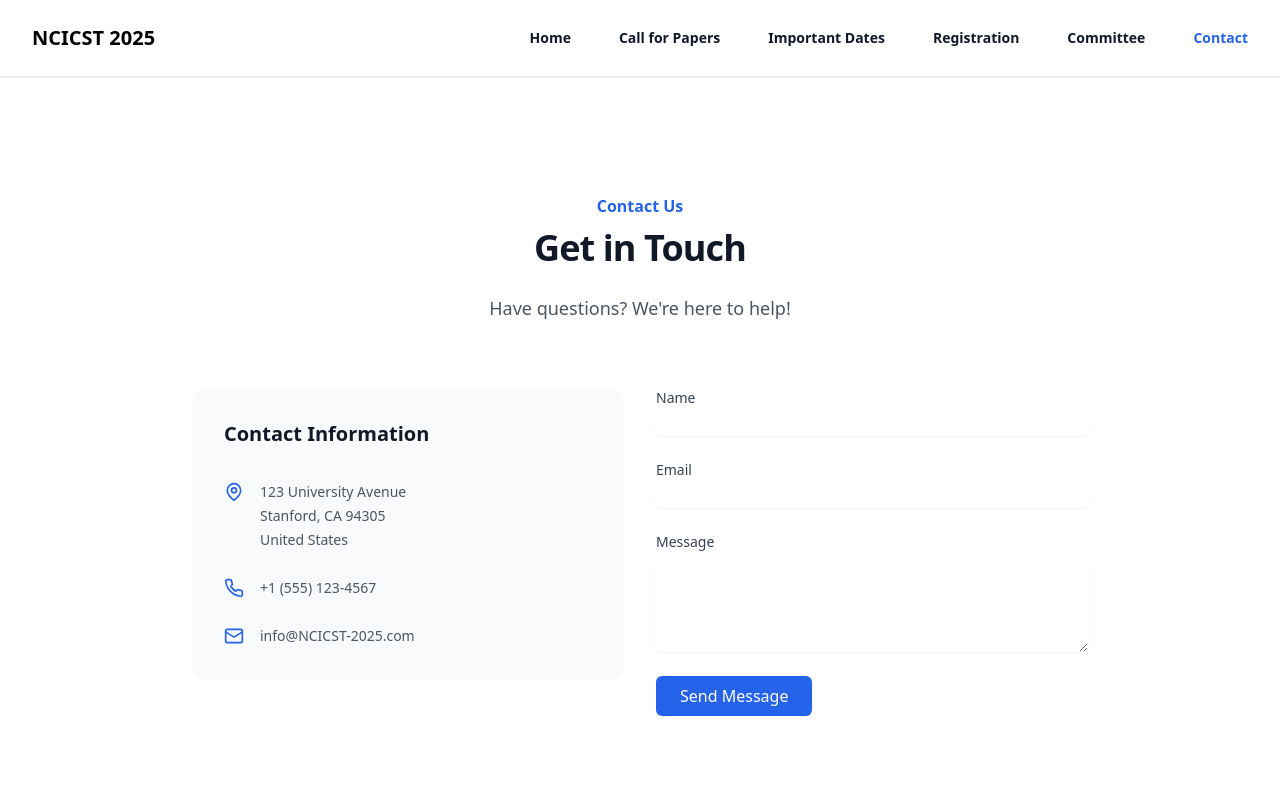
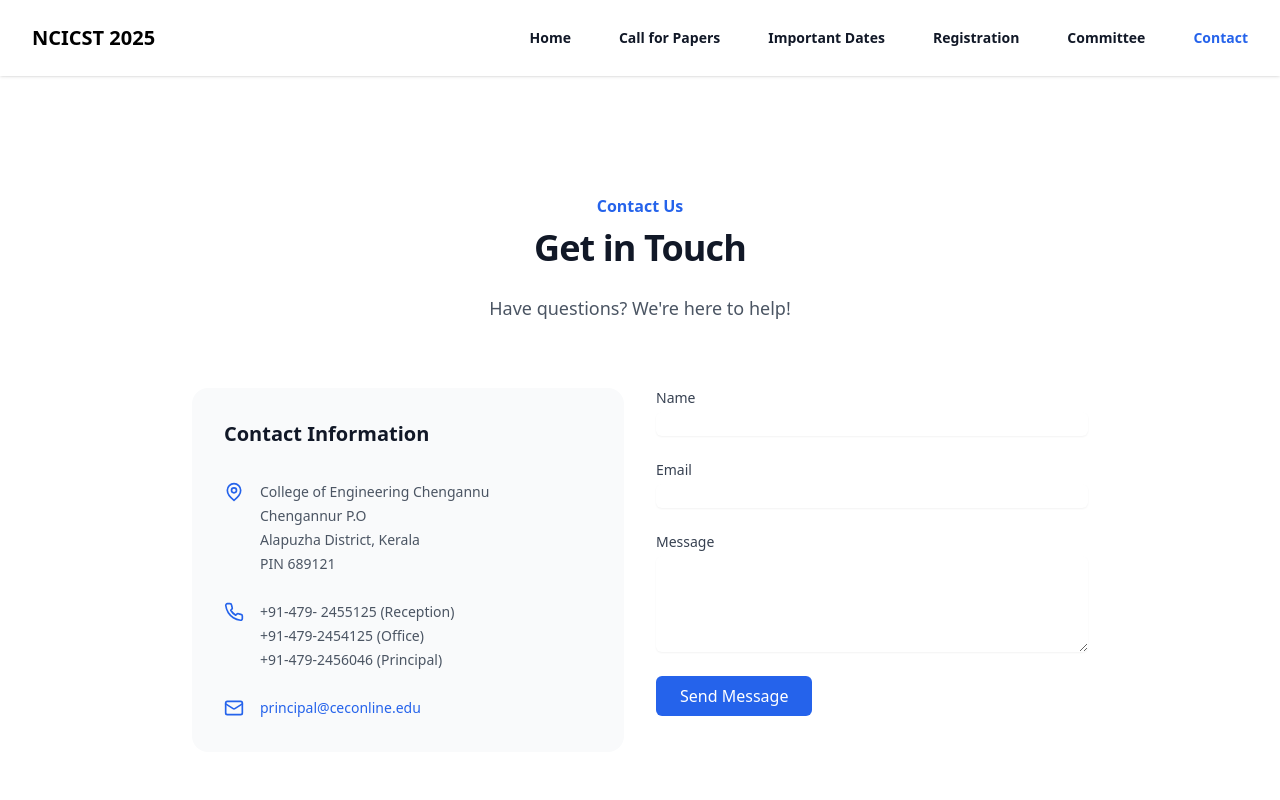
Before and after one commit to GVN101/conference-website, a React (Vite) app in the folder project/: page /contact in a window 1280 px wide. Shown: the top 800 px of the page. Built offline with nearby package versions, Linux system fonts and the light colour scheme.

Commit message:
added contact details and email sending function

```diff
--- a/project/package.json
+++ b/project/package.json
@@ -10,6 +10,7 @@
     "preview": "vite preview"
   },
   "dependencies": {
+    "emailjs-com": "^3.2.0",
     "framer-motion": "^12.0.6",
     "lucide-react": "^0.344.0",
     "react": "^18.3.1",
--- a/project/src/pages/Contact.tsx
+++ b/project/src/pages/Contact.tsx
@@ -1,5 +1,132 @@
+
+// import { Mail, MapPin, Phone } from 'lucide-react';
+// import { useState } from 'react';
+
+// export default function Contact() {
+//   const [formData, setFormData] = useState({
+//     name: '',
+//     email: '',
+//     message: '',
+//   });
+
+//   const handleSubmit = (e: React.FormEvent) => {
+//     e.preventDefault();
+//     console.log('Form submitted:', formData);
+//     setFormData({ name: '', email: '', message: '' });
+//   };
+
+//   return (
+//     <div className="bg-white py-24 sm:py-32">
+//       <div className="mx-auto max-w-7xl px-6 lg:px-8">
+//         <div className="mx-auto max-w-2xl lg:text-center">
+//           <h2 className="text-base font-semibold leading-7 text-blue-600">
+//             Contact Us
+//           </h2>
+//           <p className="mt-2 text-3xl font-bold tracking-tight text-gray-900 sm:text-4xl">
+//             Get in Touch
+//           </p>
+//           <p className="mt-6 text-lg leading-8 text-gray-600">
+//             Have questions? We're here to help!
+//           </p>
+//         </div>
+
+//         <div className="mx-auto mt-16 grid max-w-4xl grid-cols-1 gap-8 lg:grid-cols-2">
+//           <div>
+//             <div className="rounded-2xl bg-gray-50 p-8">
+//               <h3 className="text-xl font-semibold text-gray-900">
+//                 Contact Information
+//               </h3>
+//               <dl className="mt-8 space-y-6">
+//                 <div className="flex gap-x-4">
+//                   <dt className="flex-none">
+//                     <MapPin className="h-6 w-5 text-blue-600" aria-hidden="true" />
+//                   </dt>
+//                   <dd className="text-sm leading-6 text-gray-600">
+//                     College of Engineering Chengannu
+//                     <br />
+//                     Chengannur P.O
+//                     <br />
+//                     Alapuzha District, Kerala
+//                     <br />
+//                     PIN 689121
+//                   </dd>
+//                 </div>
+//                 <div className="flex gap-x-4">
+//                   <dt className="flex-none">
+//                     <Phone className="h-6 w-5 text-blue-600" aria-hidden="true" />
+//                   </dt>
+//                   <dd className="text-sm leading-6 text-gray-600">
+//                     +91-479- 2455125 (Reception) +91-479-2454125 (Office) +91-479-2456046 (Principal)
+//                   </dd>
+//                 </div>
+//                 <div className="flex gap-x-4">
+//                   <dt className="flex-none">
+//                     <Mail className="h-6 w-5 text-blue-600" aria-hidden="true" />
+//                   </dt>
+//                   <dd className="text-sm leading-6 text-gray-600">
+//                     <a href="mailto:principal@ceconline.edu" className="text-blue-600 hover:underline">
+//                       principal@ceconline.edu
+//                     </a>
+//                   </dd>
+//                 </div>
+//               </dl>
+//             </div>
+//           </div>
+
+//           <form onSubmit={handleSubmit} className="space-y-6">
+//             <div>
+//               <label htmlFor="name" className="block text-sm font-medium text-gray-700">
+//                 Name
+//               </label>
+//               <input
+//                 type="text"
+//                 id="name"
+//                 value={formData.name}
+//                 onChange={(e) => setFormData({ ...formData, name: e.target.value })}
+//                 className="mt-1 block w-full rounded-md border-gray-300 shadow-sm focus:border-blue-500 focus:ring-blue-500"
+//                 required
+//               />
+//             </div>
+//             <div>
+//               <label htmlFor="email" className="block text-sm font-medium text-gray-700">
+//                 Email
+//               </label>
+//               <input
+//                 type="email"
+//                 id="email"
+//                 value={formData.email}
+//                 onChange={(e) => setFormData({ ...formData, email: e.target.value })}
+//                 className="mt-1 block w-full rounded-md border-gray-300 shadow-sm focus:border-blue-500 focus:ring-blue-500"
+//                 required
+//               />
+//             </div>
+//             <div>
+//               <label htmlFor="message" className="block text-sm font-medium text-gray-700">
+//                 Message
+//               </label>
+//               <textarea
+//                 id="message"
+//                 rows={4}
+//                 value={formData.message}
+//                 onChange={(e) => setFormData({ ...formData, message: e.target.value })}
+//                 className="mt-1 block w-full rounded-md border-gray-300 shadow-sm focus:border-blue-500 focus:ring-blue-500"
+//                 required
+//               />
+//             </div>
+//             <button type="submit" className="rounded-md bg-blue-600 px-6 py-2 text-white hover:bg-blue-700">
+//               Send Message
+//             </button>
+//           </form>
+//         </div>
+//       </div>
+//     </div>
+//   );
+// }
+
+
 import { Mail, MapPin, Phone } from 'lucide-react';
 import { useState } from 'react';
+import emailjs from 'emailjs-com';
 
 export default function Contact() {
   const [formData, setFormData] = useState({
@@ -7,13 +134,24 @@ export default function Contact() {
     email: '',
     message: '',
   });
+  const [successMessage, setSuccessMessage] = useState('');
+  const [loading, setLoading] = useState(false);
 
   const handleSubmit = (e: React.FormEvent) => {
     e.preventDefault();
-    // Handle form submission
-    console.log('Form submitted:', formData);
-    // Reset form
-    setFormData({ name: '', email: '', message: '' });
+    setLoading(true);
+    setSuccessMessage('');
+
+    emailjs
+      .send('service_rr84otp', 'template_saxmo6m', formData, 'Zoq8U4M9QkXTRYj6u')
+      .then(() => {
+        setSuccessMessage('Your message has been sent successfully!');
+        setFormData({ name: '', email: '', message: '' });
+      })
+      .catch(() => {
+        setSuccessMessage('Failed to send message. Please try again.');
+      })
+      .finally(() => setLoading(false));
   };
 
   return (
@@ -46,33 +184,31 @@ export default function Contact() {
                     />
                   </dt>
                   <dd className="text-sm leading-6 text-gray-600">
-                    123 University Avenue
+                    College of Engineering Chengannu
                     <br />
-                    Stanford, CA 94305
+                    Chengannur P.O
                     <br />
-                    United States
+                    Alapuzha District, Kerala
+                    <br />
+                    PIN 689121
                   </dd>
                 </div>
                 <div className="flex gap-x-4">
                   <dt className="flex-none">
-                    <Phone
-                      className="h-6 w-5 text-blue-600"
-                      aria-hidden="true"
-                    />
+                    <Phone className="h-6 w-5 text-blue-600" aria-hidden="true" />
                   </dt>
                   <dd className="text-sm leading-6 text-gray-600">
-                    +1 (555) 123-4567
+                    +91-479- 2455125 (Reception)<br />+91-479-2454125 (Office)<br />+91-479-2456046 (Principal)
                   </dd>
                 </div>
                 <div className="flex gap-x-4">
                   <dt className="flex-none">
-                    <Mail
-                      className="h-6 w-5 text-blue-600"
-                      aria-hidden="true"
-                    />
+                    <Mail className="h-6 w-5 text-blue-600" aria-hidden="true" />
                   </dt>
                   <dd className="text-sm leading-6 text-gray-600">
-                    info@NCICST-2025.com
+                    <a href="mailto:principal@ceconline.edu" className="text-blue-600 hover:underline">
+                      principal@ceconline.edu
+                    </a>
                   </dd>
                 </div>
               </dl>
@@ -81,65 +217,56 @@ export default function Contact() {
 
           <form onSubmit={handleSubmit} className="space-y-6">
             <div>
-              <label
-                htmlFor="name"
-                className="block text-sm font-medium text-gray-700"
-              >
+              <label htmlFor="name" className="block text-sm font-medium text-gray-700">
                 Name
               </label>
               <input
                 type="text"
                 id="name"
                 value={formData.name}
-                onChange={(e) =>
-                  setFormData({ ...formData, name: e.target.value })
-                }
+                onChange={(e) => setFormData({ ...formData, name: e.target.value })}
                 className="mt-1 block w-full rounded-md border-gray-300 shadow-sm focus:border-blue-500 focus:ring-blue-500"
                 required
               />
             </div>
             <div>
-              <label
-                htmlFor="email"
-                className="block text-sm font-medium text-gray-700"
-              >
+              <label htmlFor="email" className="block text-sm font-medium text-gray-700">
                 Email
               </label>
               <input
                 type="email"
                 id="email"
                 value={formData.email}
-                onChange={(e) =>
-                  setFormData({ ...formData, email: e.target.value })
-                }
+                onChange={(e) => setFormData({ ...formData, email: e.target.value })}
                 className="mt-1 block w-full rounded-md border-gray-300 shadow-sm focus:border-blue-500 focus:ring-blue-500"
                 required
               />
             </div>
             <div>
-              <label
-                htmlFor="message"
-                className="block text-sm font-medium text-gray-700"
-              >
+              <label htmlFor="message" className="block text-sm font-medium text-gray-700">
                 Message
               </label>
               <textarea
                 id="message"
                 rows={4}
                 value={formData.message}
-                onChange={(e) =>
-                  setFormData({ ...formData, message: e.target.value })
-                }
+                onChange={(e) => setFormData({ ...formData, message: e.target.value })}
                 className="mt-1 block w-full rounded-md border-gray-300 shadow-sm focus:border-blue-500 focus:ring-blue-500"
                 required
               />
             </div>
             <button
               type="submit"
-              className="rounded-md bg-blue-600 px-6 py-2 text-white hover:bg-blue-700"
+              className="rounded-md bg-blue-600 px-6 py-2 text-white hover:bg-blue-700 disabled:opacity-50"
+              disabled={loading}
             >
-              Send Message
+              {loading ? 'Sending...' : 'Send Message'}
             </button>
+            {successMessage && (
+              <p className="mt-4 text-green-600 transition-opacity duration-500">
+                {successMessage}
+              </p>
+            )}
           </form>
         </div>
       </div>
```
Also changed, not shown: project/src/pages/Committee.tsx (+75 -42 lines), 1 other file (tests, documents, lock files or other folders).
